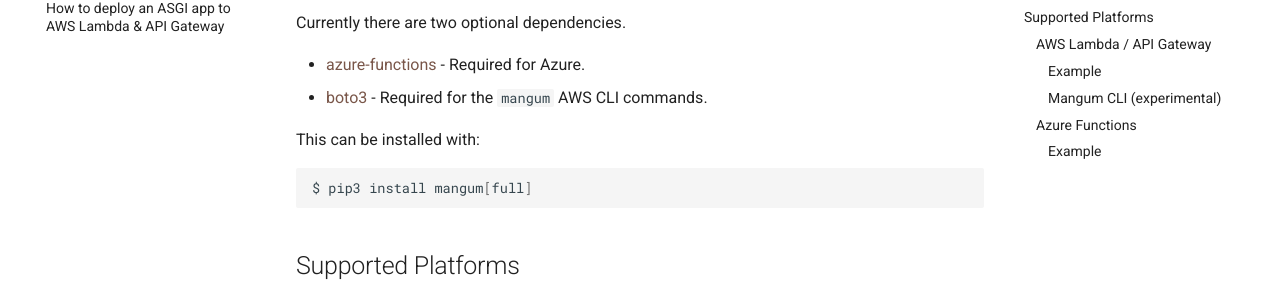
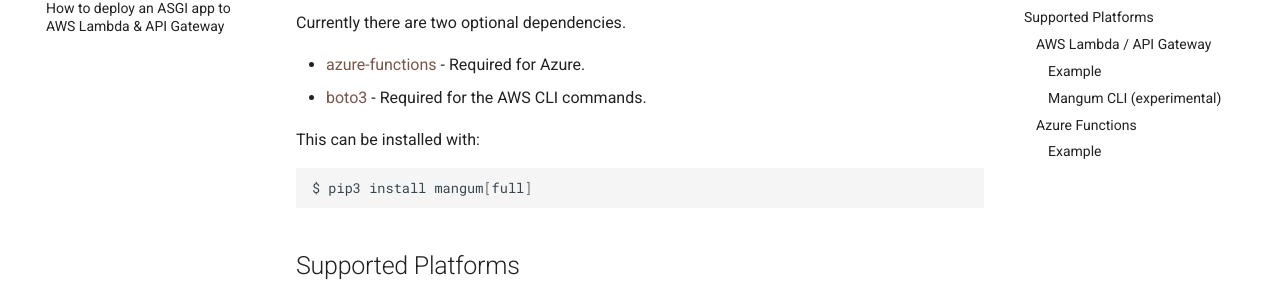
Before and after one commit to Kludex/mangum, an MkDocs documentation site: the page built from docs/index.md, in a window 1280 px wide and 900 px high, scrolled down 447 px. Shown: the part 172-454 px from the top of the window. Built offline with MkDocs 1.6.1 and Material for MkDocs 9.7.7, drawn with Linux system fonts in a browser that asks for light colours; comment, search, counter and statistics services are not loaded.

```diff
--- a/docs/index.md
+++ b/docs/index.md
@@ -25,7 +25,7 @@ $ pip3 install mangum
 Currently there are two optional dependencies.
 
 - [azure-functions](https://github.com/Azure/azure-functions-python-library) - Required for Azure.
-- [boto3](https://github.com/boto/boto3) - Required for the `mangum` AWS CLI commands.
+- [boto3](https://github.com/boto/boto3) - Required for the AWS CLI commands.
 
 This can be installed with:
 
```
Also changed, not shown: README.md (+1 -1 lines).
